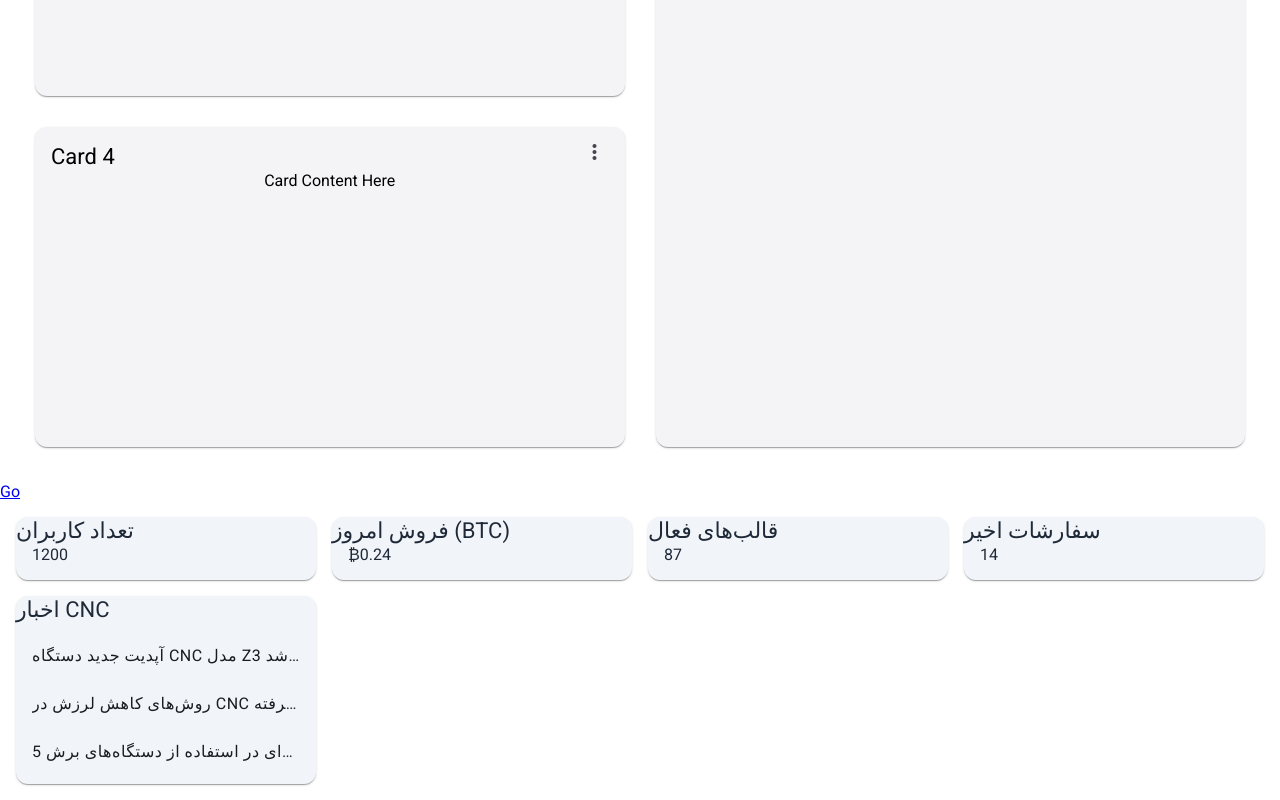
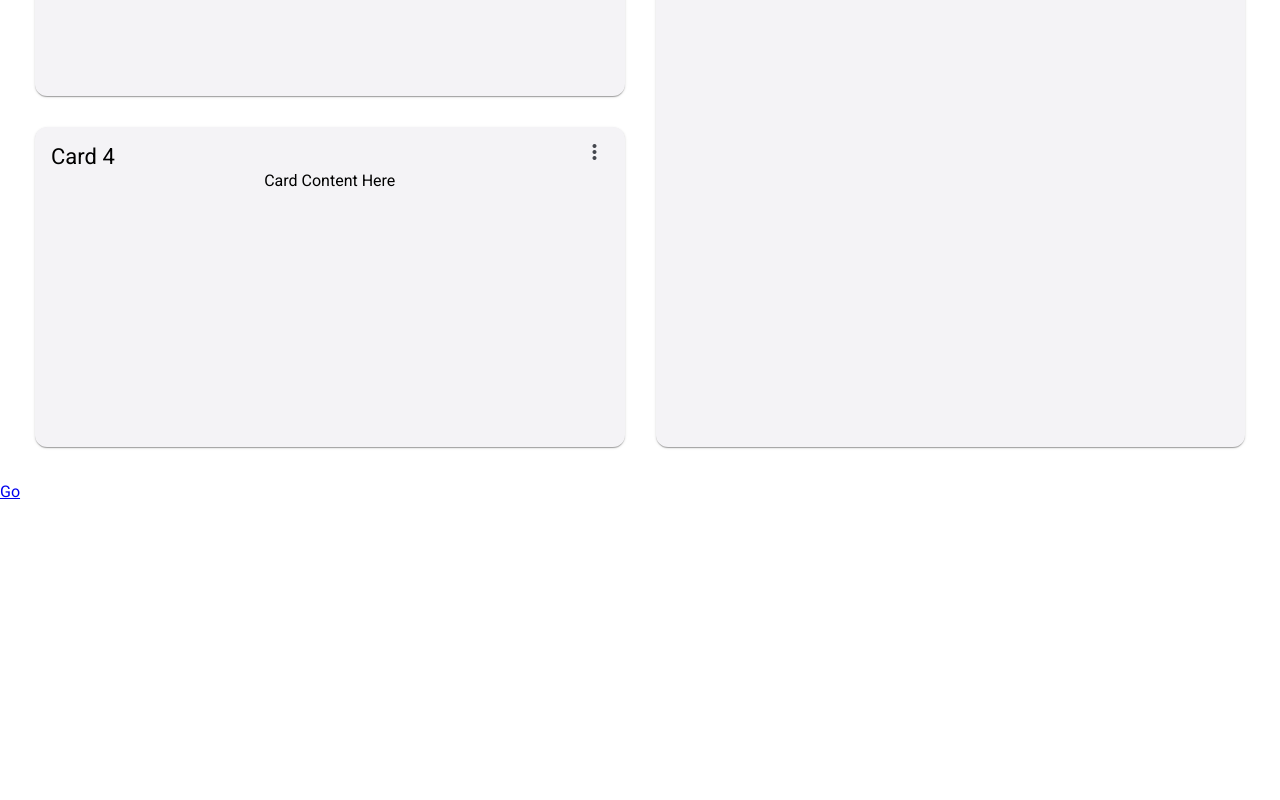
Before and after one commit to qAmiralii/cncMaster, an Angular app: page /private in a window 1280 px wide. Shown: the part 671-1471 px from the top of the page. After the commit the page ends 1172 px from the top, so only its background shows below. Built offline with nearby package versions, Linux system fonts and the light colour scheme.

Commit message:
admin dashboard_2

```diff
--- a/src/app/navigation/private-nav/ui/private-nav.component.html
+++ b/src/app/navigation/private-nav/ui/private-nav.component.html
@@ -26,29 +26,9 @@
 </div>
 
 
-<a routerLink="/products">Go</a>
+<a routerLink="products">Go</a>
 
 
 
-<div class="dashboard-grid">
-  @for (stat of stats; track $index) {
-    <mat-card class="stat-card">
-      <mat-card-title>{{ stat.title }}</mat-card-title>
-      <mat-card-content>{{ stat.value }}</mat-card-content>
-    </mat-card>
-  }
-
-  <mat-card class="news-card">
-    <mat-card-title>اخبار CNC</mat-card-title>
-    <mat-list>
-      @for (news of cncNews; track $index) {
-        <mat-list-item>{{ news.title }}</mat-list-item>
-      } @empty {
-        <mat-list-item>هیچ خبری موجود نیست.</mat-list-item>
-      }
-    </mat-list>
-  </mat-card>
-</div>
-
 
 <router-outlet></router-outlet>
--- a/src/app/navigation/private-nav/ui/private-nav.component.scss
+++ b/src/app/navigation/private-nav/ui/private-nav.component.scss
@@ -19,24 +19,3 @@
 .dashboard-card-content {
   text-align: center;
 }
-
-
-
-
-
-
-
-
-
-
-.dashboard-grid {
-  display: grid;
-  grid-template-columns: repeat(auto-fill, minmax(250px, 1fr));
-  gap: 16px;
-  padding: 16px;
-}
-
-.stat-card, .news-card {
-  background-color: #f1f5f9;
-  color: #1f2937;
-}
```
